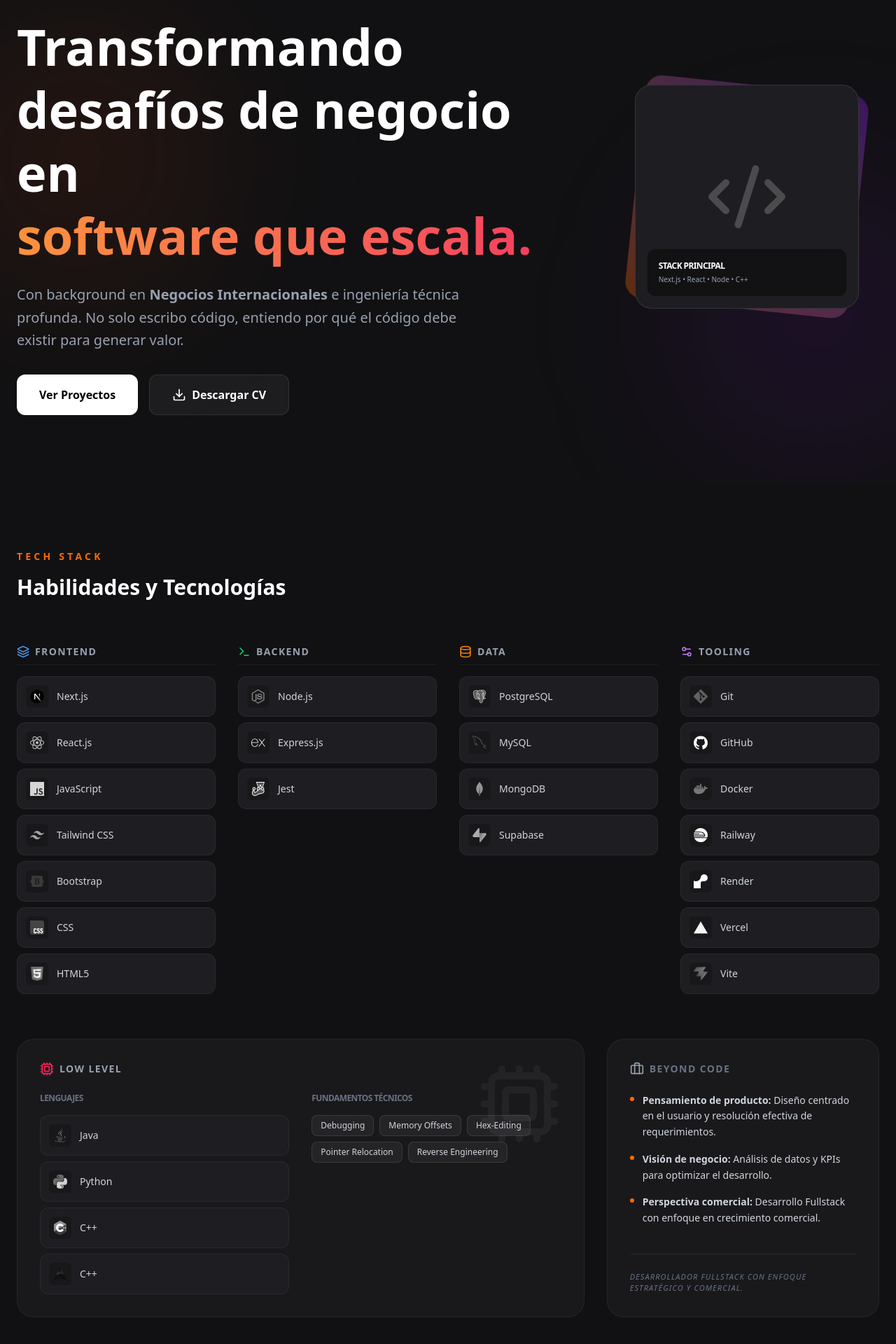
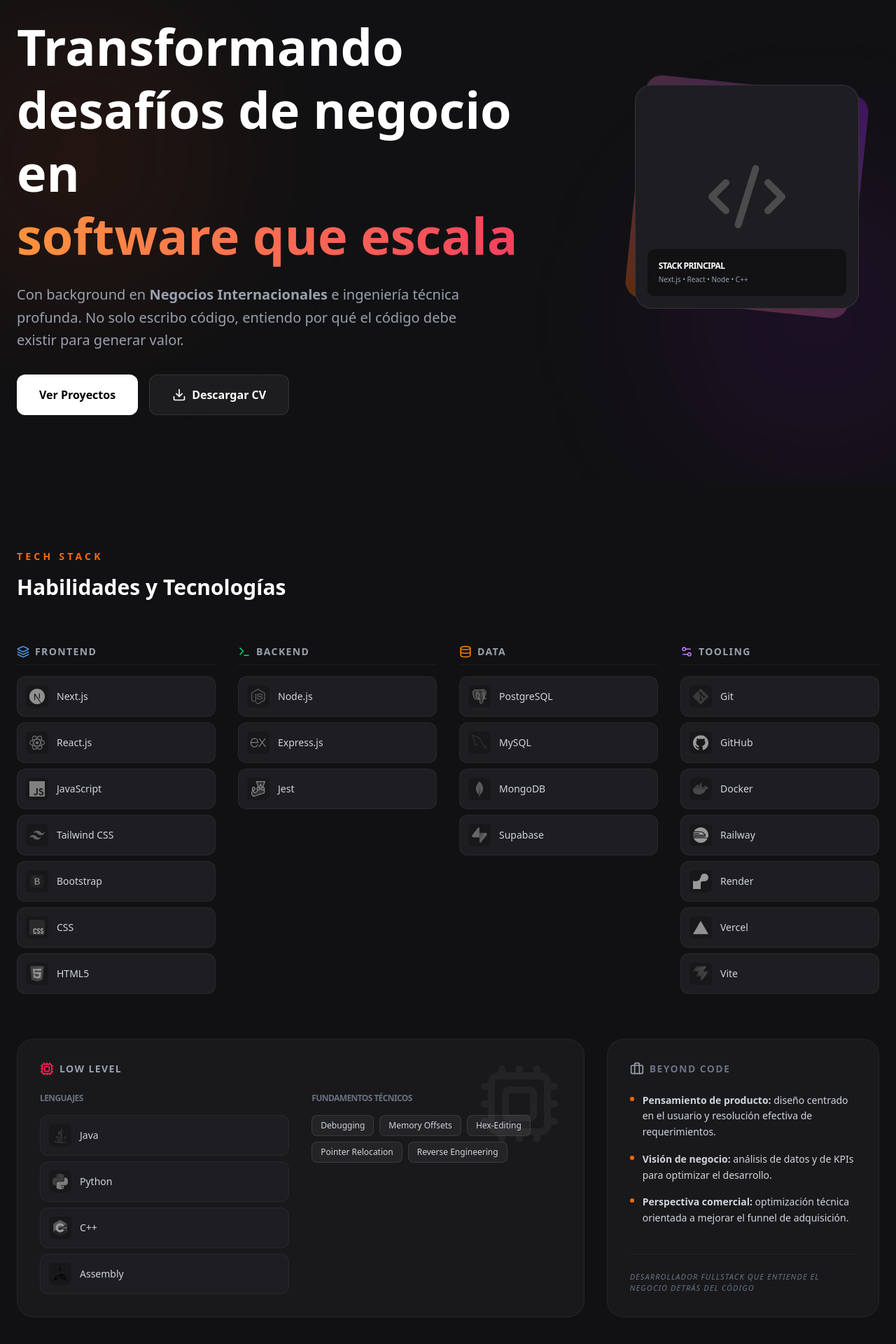
Before and after one commit to jmncamilo/init-portfolio, a Next.js app: page / in a window 1280 px wide. Shown: the part 206-2126 px from the top of the page at 70% size. Built offline with nearby package versions, Linux system fonts and the light colour scheme.

Commit message:
feat(landing): improve redaction and fix styles in some components

```diff
--- a/next.config.mjs
+++ b/next.config.mjs
@@ -22,6 +22,7 @@ const nextConfig = {
                 hostname: 'unsplash.com',
             }
         ],
+        qualities: [75, 100],
         dangerouslyAllowSVG: true,
         contentDispositionType: 'attachment',
         contentSecurityPolicy: "default-src 'self'; script-src 'none'; sandbox;",
--- a/src/app/page.js
+++ b/src/app/page.js
@@ -40,7 +40,7 @@ export default function Landing() {
                                 Transformando desafíos de negocio en
                                 <br/>
                                 <span className="text-transparent bg-clip-text bg-gradient-to-r from-[#fb923c] to-[#f43f5e]">
-                                    software que escala.
+                                    software que escala
                                 </span>
                             </h1>
 
--- a/src/components/navbar/Navbar.js
+++ b/src/components/navbar/Navbar.js
@@ -14,7 +14,9 @@ export function Navbar() {
 
     return (
         <nav className={`fixed top-0 w-full z-50 transition-all duration-300 ${
-            isScrolled ? 'bg-[#19191c]/80 backdrop-blur-md border-b border-white/10' : 'bg-transparent'
+            isScrolled
+                ? 'bg-[#0f0f0f]/5 backdrop-blur-md backdrop-saturate-200 border-b border-white/15 shadow-lg shadow-black/5'
+                : 'bg-transparent'
         }`}>
             <div className="max-w-7xl mx-auto px-6 h-20 flex items-center justify-between">
                 <div className="flex items-center gap-2 group cursor-pointer">
--- a/src/components/stack-section/StackSection.js
+++ b/src/components/stack-section/StackSection.js
@@ -70,7 +70,7 @@ export function StackSection() {
                                         <TechBadge name="Java" iconUrl={logoDictionary['Java']} />
                                         <TechBadge name="Python" iconUrl={logoDictionary['Python']} />
                                         <TechBadge name="C++" iconUrl={logoDictionary['C++']} />
-                                        <TechBadge name="C++" iconUrl={logoDictionary['Assembly']} />
+                                        <TechBadge name="Assembly" iconUrl={logoDictionary['Assembly']} />
                                     </div>
                                 </div>
                                 <div>
@@ -102,26 +102,26 @@ export function StackSection() {
                                 <li className="flex gap-3">
                                     <div className="mt-1.5 w-1.5 h-1.5 rounded-full bg-orange-500 shrink-0"/>
                                     <p className="text-sm text-gray-300 leading-relaxed">
-                                        <strong>Pensamiento de producto:</strong> Diseño centrado en el usuario y resolución efectiva de requerimientos.
+                                        <strong>Pensamiento de producto:</strong> diseño centrado en el usuario y resolución efectiva de requerimientos.
                                     </p>
                                 </li>
                                 <li className="flex gap-3">
                                     <div className="mt-1.5 w-1.5 h-1.5 rounded-full bg-orange-500 shrink-0"/>
                                     <p className="text-sm text-gray-300 leading-relaxed">
-                                        <strong>Visión de negocio:</strong> Análisis de datos y KPIs para optimizar el desarrollo.
+                                        <strong>Visión de negocio:</strong> análisis de datos y de KPIs para optimizar el desarrollo.
                                     </p>
                                 </li>
                                 <li className="flex gap-3">
                                     <div className="mt-1.5 w-1.5 h-1.5 rounded-full bg-orange-500 shrink-0"/>
                                     <p className="text-sm text-gray-300 leading-relaxed">
-                                        <strong>Perspectiva comercial:</strong> Desarrollo Fullstack con enfoque en crecimiento comercial.
+                                        <strong>Perspectiva comercial:</strong> optimización técnica orientada a mejorar el funnel de adquisición.
                                     </p>
                                 </li>
                             </ul>
                         </div>
                         <div className="mt-8 pt-6 border-t border-white/5">
                             <p className="text-[11px] text-gray-500 font-medium uppercase tracking-widest italic">
-                                Desarrollador Fullstack con enfoque estratégico y comercial.
+                                Desarrollador Fullstack que entiende el negocio detrás del código
                             </p>
                         </div>
                     </div>
--- a/src/components/tech-badge/TechBadge.js
+++ b/src/components/tech-badge/TechBadge.js
@@ -14,9 +14,10 @@ export function TechBadge({ name, iconUrl }) {
                 <Image
                     src={imgSrc}
                     alt={name}
-                    width={20}
-                    height={20}
-                    className="grayscale group-hover:grayscale-0 transition-all"
+                    width={22}
+                    height={22}
+                    quality={100}
+                    className="saturate-0 brightness-[0.60] group-hover:saturate-100 group-hover:brightness-100 transition-all"
                     onError={() => setImgSrc('https://www.svgrepo.com/svg/475686/stackoverflow-color')}
                 />
             </div>
```
Also changed, not shown: src/assets/logos/bootstrap.svg, src/assets/logos/nextjs.svg.
